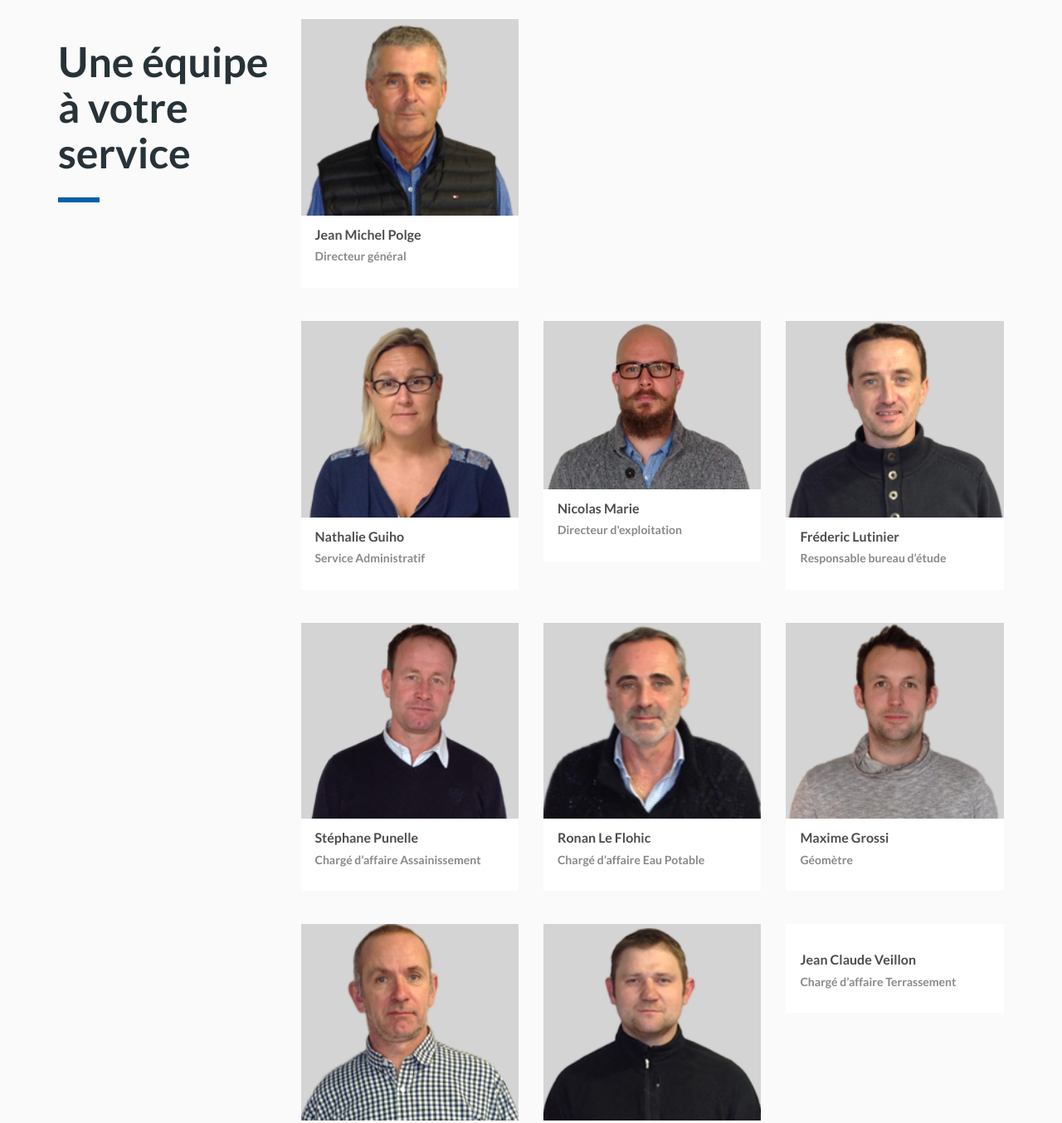
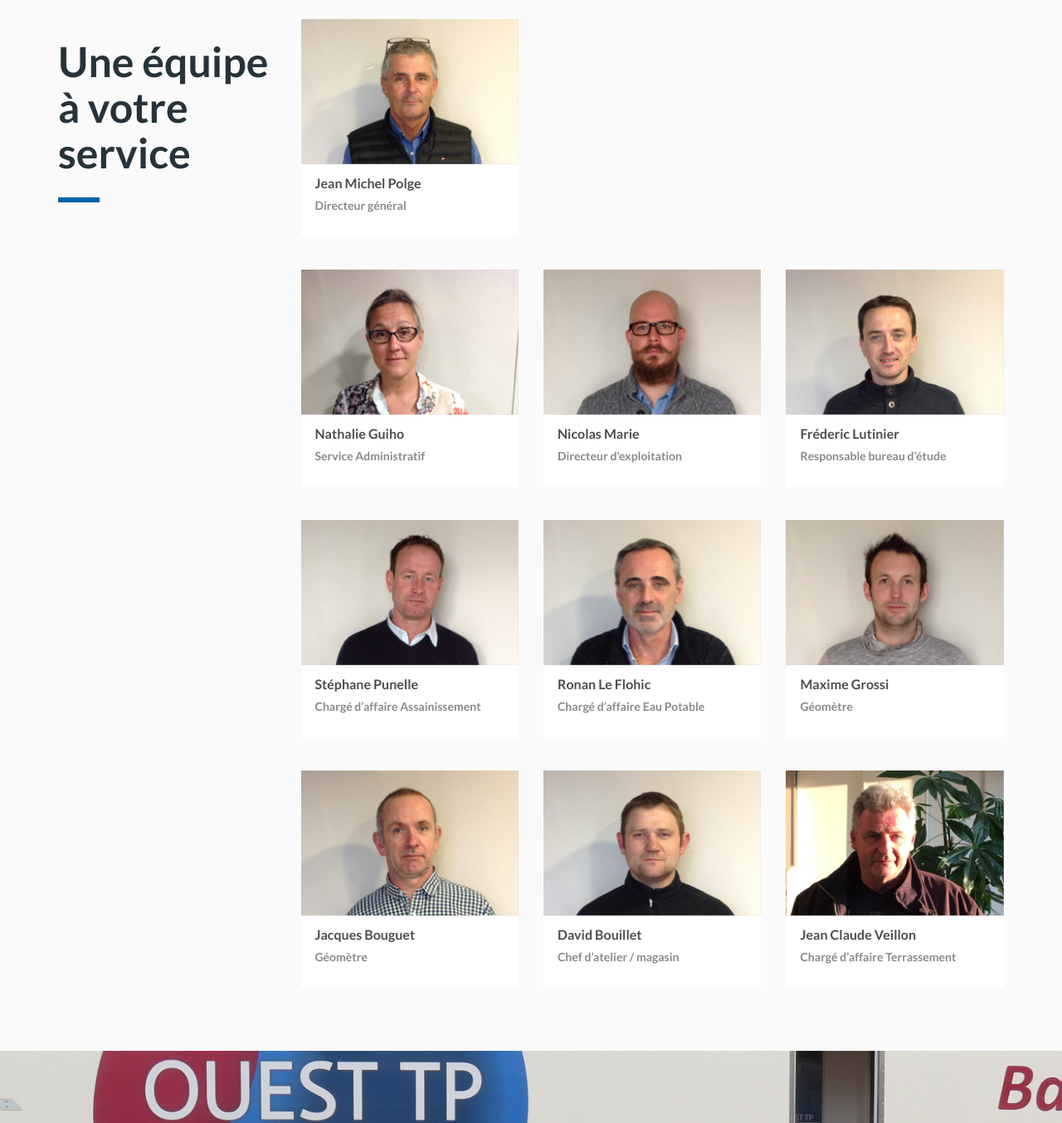
Before and after one commit to JulienPolge/optimiste, a plain HTML site: page entreprise.html in a window 1280 px wide. Shown: the part 1399-2753 px from the top of the page at 83% size. Drawn offline with nearby package versions, Linux system fonts and the light colour scheme.

Commit message:
Update team pictures

```diff
--- a/entreprise.html
+++ b/entreprise.html
@@ -100,7 +100,7 @@
                         <div class="row">
                             <div class="col-md-4 col-sm-4">
                                 <div class="card">
-                                    <img src="images/entreprise/jm_polge.png" alt="">
+                                    <img src="images/entreprise/jmp.png" alt="">
                                     <h4>Jean Michel Polge</h4>
                                     <h5>Directeur général</h5>
                                 </div>
@@ -109,7 +109,7 @@
                         <div class="row">
                             <div class="col-md-4 col-sm-4">
                                 <div class="card">
-                                    <img src="images/entreprise/n_guiho.png" alt="">
+                                    <img src="images/entreprise/ng.png" alt="">
                                     <h4>Nathalie Guiho</h4>
                                     <h5>Service Administratif</h5>
                                 </div>
@@ -117,7 +117,7 @@
 
                             <div class="col-md-4 col-sm-4">
                                 <div class="card">
-                                    <img src="images/entreprise/n_marie.png" alt="">
+                                    <img src="images/entreprise/nm.png" alt="">
                                     <h4>Nicolas Marie</h4>
                                     <h5>Directeur d'exploitation</h5>
                                 </div>
@@ -125,7 +125,7 @@
 
                             <div class="col-md-4 col-sm-4">
                                 <div class="card">
-                                    <img src="images/entreprise/f_lutinier.png" alt="">
+                                    <img src="images/entreprise/fl.png" alt="">
                                     <h4>Fréderic Lutinier</h4>
                                     <h5>Responsable bureau d’étude</h5>
                                 </div>
@@ -133,7 +133,7 @@
 
                             <div class="col-md-4 col-sm-4">
                                 <div class="card">
-                                    <img src="images/entreprise/s_punelle.png" alt="">
+                                    <img src="images/entreprise/sp.png" alt="">
                                     <h4>Stéphane Punelle</h4>
                                     <h5>Chargé d’affaire Assainissement</h5>
                                 </div>
@@ -141,7 +141,7 @@
 
                             <div class="col-md-4 col-sm-4">
                                 <div class="card">
-                                    <img src="images/entreprise/r_leflohic.png" alt="">
+                                    <img src="images/entreprise/rlf.png" alt="">
                                     <h4>Ronan Le Flohic</h4>
                                     <h5>Chargé d’affaire Eau Potable</h5>
                                 </div>
@@ -149,7 +149,7 @@
 
                             <div class="col-md-4 col-sm-4">
                                 <div class="card">
-                                    <img src="images/entreprise/m_grossi.png" alt="">
+                                    <img src="images/entreprise/mg.png" alt="">
                                     <h4>Maxime Grossi</h4>
                                     <h5>Géomètre</h5>
                                 </div>
@@ -157,7 +157,7 @@
 
                             <div class="col-md-4 col-sm-4">
                                 <div class="card">
-                                    <img src="images/entreprise/j_bouguet.png" alt="">
+                                    <img src="images/entreprise/jb.png" alt="">
                                     <h4>Jacques Bouguet</h4>
                                     <h5>Géomètre</h5>
                                 </div>
@@ -165,7 +165,7 @@
 
                             <div class="col-md-4 col-sm-4">
                                 <div class="card">
-                                    <img src="images/entreprise/d_bouillet.png" alt="">
+                                    <img src="images/entreprise/db.png" alt="">
                                     <h4>David Bouillet</h4>
                                     <h5>Chef d’atelier / magasin</h5>
                                 </div>
@@ -173,7 +173,7 @@
 
                             <div class="col-md-4 col-sm-4">
                                 <div class="card">
-                                    <img src="images/entreprise/jc_veillon.png" alt="">
+                                    <img src="images/entreprise/jcv.png" alt="">
                                     <h4>Jean Claude Veillon</h4>
                                     <h5>Chargé d’affaire Terrassement</h5>
                                 </div>
```
Also changed, not shown: images/entreprise/d_bouillet.png (deleted), images/entreprise/db.png (added), images/entreprise/f_lutinier.png (deleted), images/entreprise/fl.png (added), images/entreprise/j_bouguet.png (deleted), images/entreprise/jb.png (added), images/entreprise/jcv.png (added), images/entreprise/jm_polge.png (deleted), images/entreprise/jmp.png (added), images/entreprise/m_grossi.png (deleted), images/entreprise/mg.png (added), images/entreprise/n_guiho.png (deleted), images/entreprise/n_marie.png (deleted), images/entreprise/ng.png (added), 5 more files.
